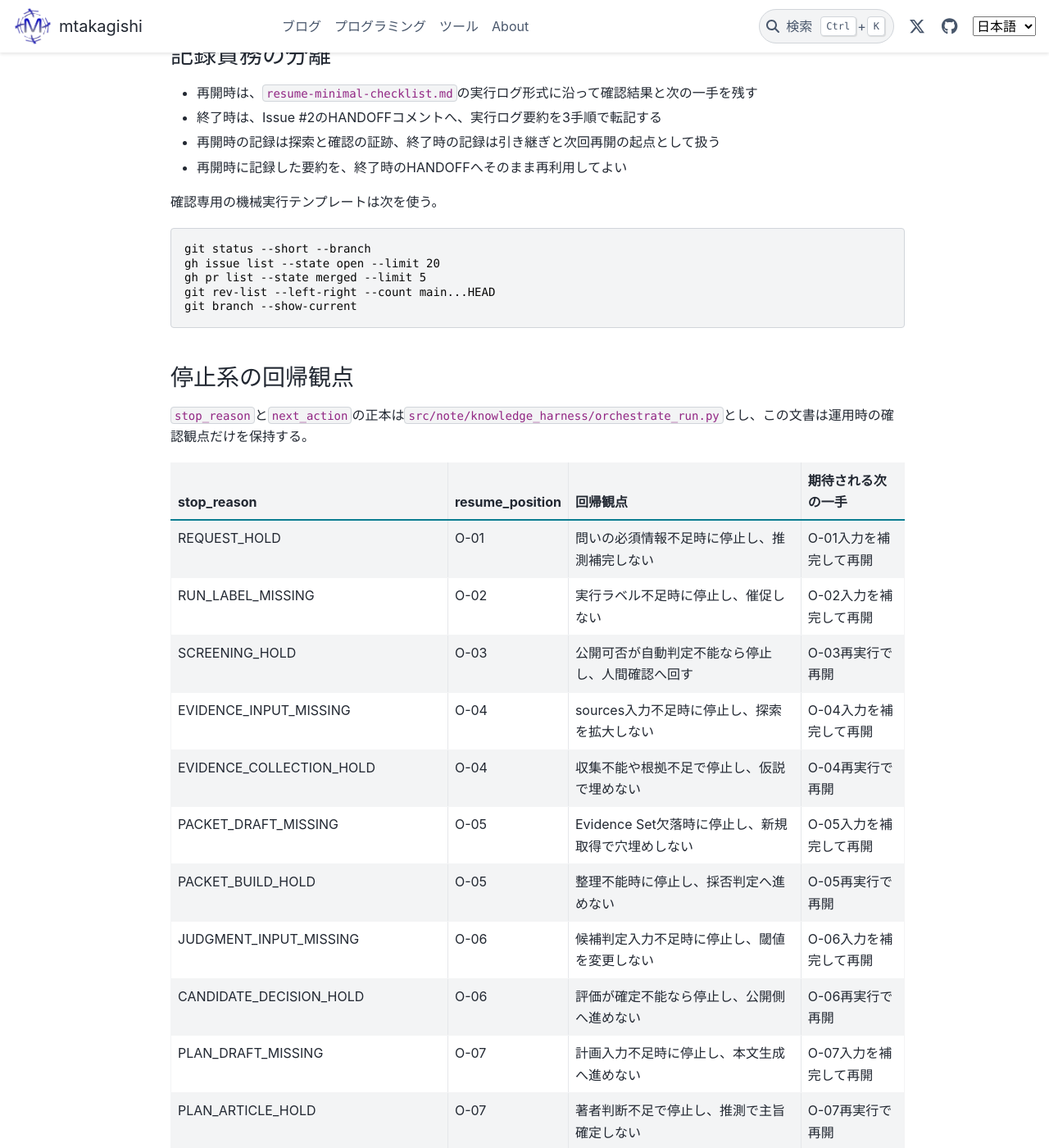
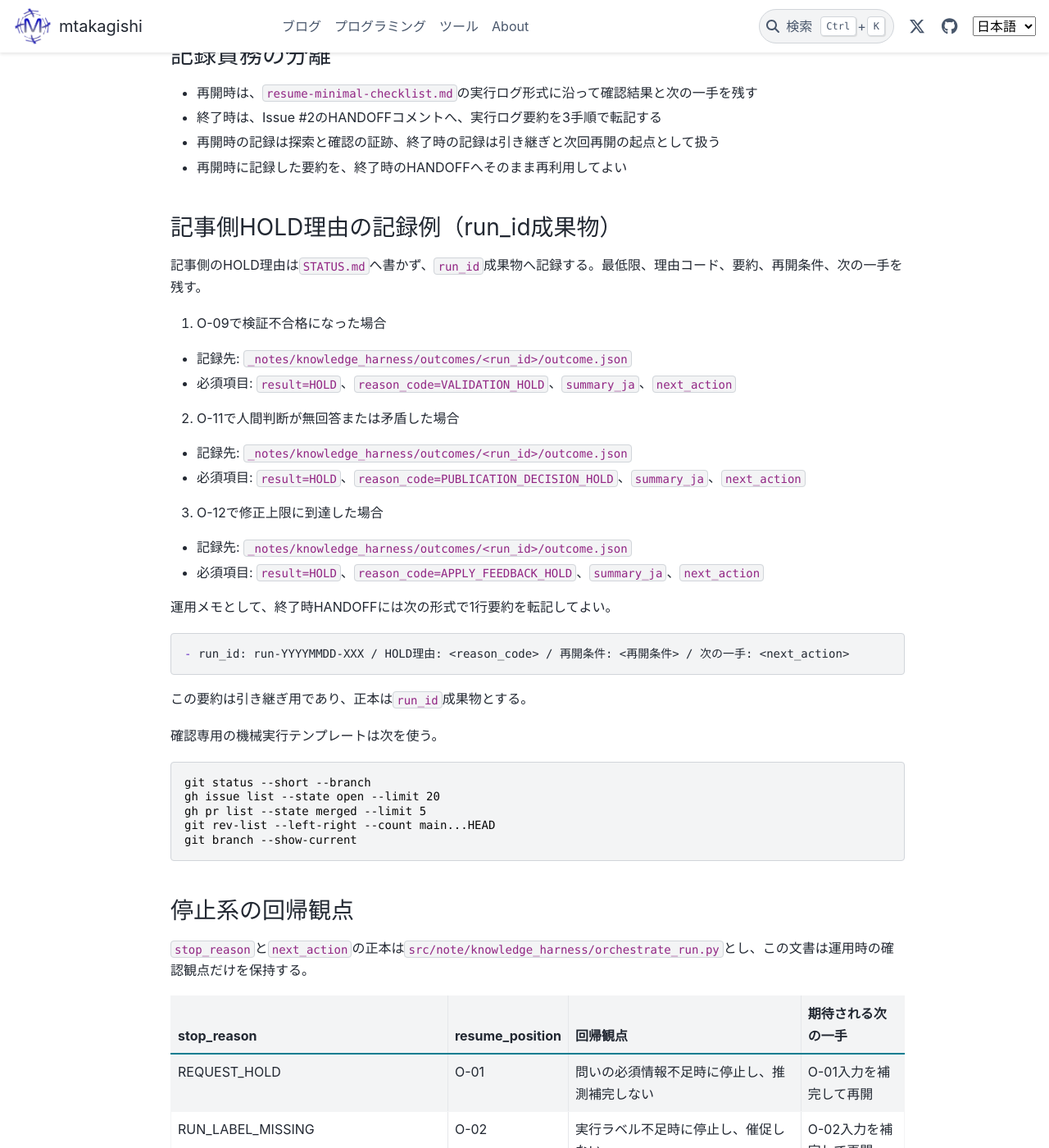
Before and after one commit to mtakagishi/note, a Sphinx documentation site: the page built from docs/agents/knowledge-harness/OPERATIONS.md, in a window 1280 px wide and 1400 px high, scrolled down 3223 px. Shown: the whole window at 82% size. Built offline with Sphinx 7.4.7 and the PyData theme 0.15.4, drawn with Linux system fonts in a browser that asks for light colours.

Commit message:
docs: add HOLD reason recording examples for run artifacts

````diff
--- a/docs/agents/knowledge-harness/OPERATIONS.md
+++ b/docs/agents/knowledge-harness/OPERATIONS.md
@@ -124,6 +124,28 @@ Issue #2へHANDOFFコメントを1件だけ追加する場合は、次の順で
 - 終了時は、Issue #2のHANDOFFコメントへ、実行ログ要約を3手順で転記する
 - 再開時の記録は探索と確認の証跡、終了時の記録は引き継ぎと次回再開の起点として扱う
 - 再開時に記録した要約を、終了時のHANDOFFへそのまま再利用してよい
+
+### 記事側HOLD理由の記録例（run_id成果物）
+
+記事側のHOLD理由は`STATUS.md`へ書かず、`run_id`成果物へ記録する。最低限、理由コード、要約、再開条件、次の一手を残す。
+
+1. O-09で検証不合格になった場合
+  - 記録先: `_notes/knowledge_harness/outcomes/<run_id>/outcome.json`
+  - 必須項目: `result=HOLD`、`reason_code=VALIDATION_HOLD`、`summary_ja`、`next_action`
+2. O-11で人間判断が無回答または矛盾した場合
+  - 記録先: `_notes/knowledge_harness/outcomes/<run_id>/outcome.json`
+  - 必須項目: `result=HOLD`、`reason_code=PUBLICATION_DECISION_HOLD`、`summary_ja`、`next_action`
+3. O-12で修正上限に到達した場合
+  - 記録先: `_notes/knowledge_harness/outcomes/<run_id>/outcome.json`
+  - 必須項目: `result=HOLD`、`reason_code=APPLY_FEEDBACK_HOLD`、`summary_ja`、`next_action`
+
+運用メモとして、終了時HANDOFFには次の形式で1行要約を転記してよい。
+
+```markdown
+- run_id: run-YYYYMMDD-XXX / HOLD理由: <reason_code> / 再開条件: <再開条件> / 次の一手: <next_action>
+```
+
+この要約は引き継ぎ用であり、正本は`run_id`成果物とする。
 
 確認専用の機械実行テンプレートは次を使う。
 
````
Also changed, not shown: docs/agents/knowledge-harness/STATUS.md (+2 -1 lines).
